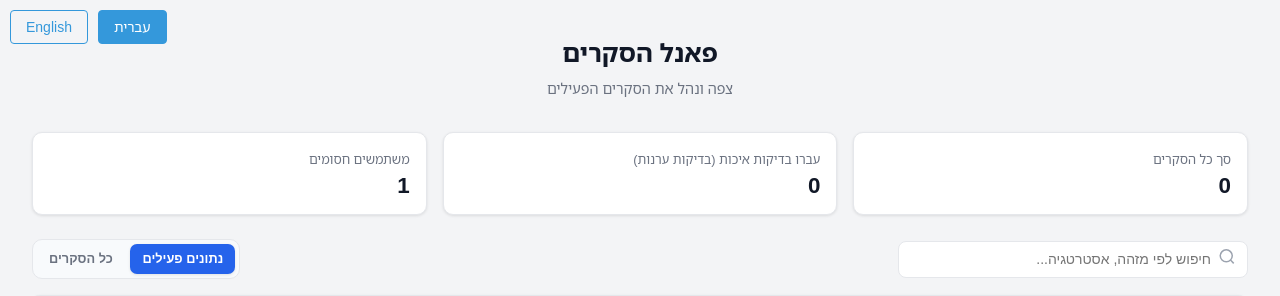
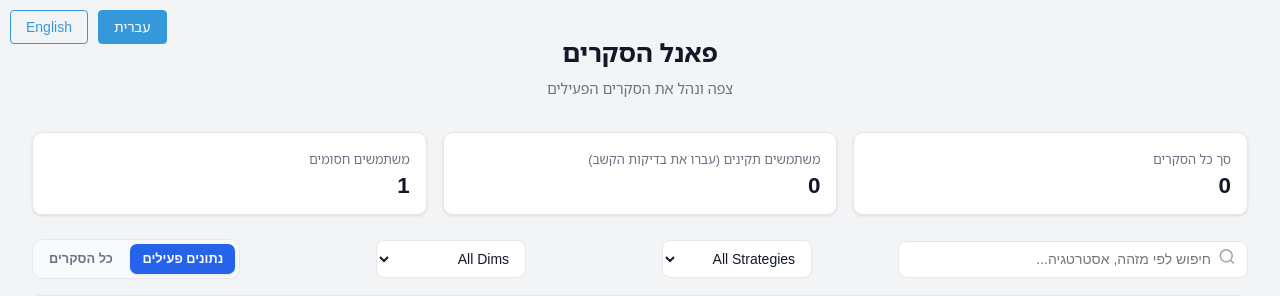
Before and after one commit to ariel-research/budget-survey, a Flask app: page / in a window 1280 px wide. Shown: the top 296 px of the page. Run offline with Flask 3, Linux system fonts and the light colour scheme; data comes from the database, SQL or seed files in the repository; tables that the repository leaves empty hold one stand-in row (values such as "Sample post").

Commit message:
feat(dashboard): add filters, copy-link, and final ui polish
- Add 'Strategy' and 'Dimension' dropdown filters with automatic population.
- Update 'Copy' button to generate and copy a full shareable URL instead of just ID.
- Change date display format to DD/MM/YY.
- Rename participant count label for clarity.
- Ensure 'View Responses' and 'Take Survey' links open in new tabs.
- Refactor dashboard.js to support multi-condition filtering (Search + Toggle + Dropdowns).

```diff
--- a/application/routes/dashboard.py
+++ b/application/routes/dashboard.py
@@ -2,7 +2,7 @@ import logging
 from datetime import datetime
 from json import JSONDecodeError, loads
 
-from flask import Blueprint, render_template
+from flask import Blueprint, render_template, url_for
 
 from application.services.dashboard_service import get_dashboard_metrics
 from application.translations import get_translation
@@ -76,12 +76,22 @@ def parse_survey_data(survey):
             created_dt = None
 
     if created_dt:
-        date_label = created_dt.strftime("%b %d")
+        date_label = created_dt.strftime("%d/%m/%y")
         sort_date = created_dt.strftime("%Y-%m-%d")
 
     is_active_data = participant_count > 0
     dimension_count = len(subjects)
     dimension_label = f"{dimension_count}D" if dimension_count > 0 else "N/A"
+
+    ui_share_link = url_for(
+        "survey.index",
+        userID="test",
+        surveyID="link_copy",
+        internalID=survey.get("id"),
+        lang="he",
+        demo="false",
+        _external=True,
+    )
 
     return {
         "id": survey.get("id"),
@@ -95,6 +105,7 @@ def parse_survey_data(survey):
         "sort_date": sort_date,
         "sort_identity": strategy_name,
         "sort_dim": dimension_count,
+        "ui_share_link": ui_share_link,
     }
 
 
--- a/application/static/css/dashboard_style.css
+++ b/application/static/css/dashboard_style.css
@@ -114,6 +114,24 @@
 }
 
 .search-input:focus {
+    outline: none;
+    border-color: var(--dashboard-primary);
+    box-shadow: 0 0 0 3px rgba(37, 99, 235, 0.15);
+}
+
+.filter-select {
+    height: 2.35rem;
+    border: 1px solid var(--dashboard-border);
+    border-radius: 8px;
+    background: var(--color-background-light);
+    color: var(--dashboard-text);
+    font-size: 0.875rem;
+    padding: 0 0.75rem;
+    min-width: 150px;
+    transition: border-color 0.15s ease, box-shadow 0.15s ease;
+}
+
+.filter-select:focus {
     outline: none;
     border-color: var(--dashboard-primary);
     box-shadow: 0 0 0 3px rgba(37, 99, 235, 0.15);
@@ -428,4 +446,8 @@
         flex: 1 1 100%;
         max-width: none;
     }
+
+    .filter-select {
+        flex: 1 1 170px;
+    }
 }
--- a/application/static/js/dashboard.js
+++ b/application/static/js/dashboard.js
@@ -2,6 +2,8 @@ document.addEventListener("DOMContentLoaded", () => {
     const table = document.querySelector(".master-table");
     const tbody = table?.querySelector("tbody");
     const searchInput = document.querySelector(".search-input");
+    const strategySelect = document.getElementById("filterStrategy");
+    const dimSelect = document.getElementById("filterDim");
     const toggleButtons = Array.from(document.querySelectorAll(".btn-toggle"));
     const sortableHeaders = Array.from(
         table?.querySelectorAll("th.sortable") || []
@@ -10,6 +12,8 @@ document.addEventListener("DOMContentLoaded", () => {
     let searchQuery = "";
     let filterMode =
         document.querySelector(".btn-toggle.active")?.dataset.filter || "active";
+    let selectedStrategy = "all";
+    let selectedDim = "all";
     let sortKey = null;
     let sortDirection = "asc";
 
@@ -17,6 +21,60 @@ document.addEventListener("DOMContentLoaded", () => {
 
     const normalize = (value) => String(value || "").toLowerCase().trim();
     const getRows = () => Array.from(tbody?.querySelectorAll(".survey-row") || []);
+    const formatDimLabel = (rawValue) => {
+        const value = String(rawValue || "").trim();
+        const asNumber = Number(value);
+
+        if (!Number.isNaN(asNumber) && asNumber > 0) {
+            return `${asNumber}D`;
+        }
+        return "N/A";
+    };
+
+    const populateFilters = () => {
+        const rows = getRows();
+        const strategyValues = new Set();
+        const dimValues = new Set();
+
+        rows.forEach((row) => {
+            const identityValue = String(row.dataset.valIdentity || "").trim();
+            const dimValue = String(row.dataset.valDim || "").trim();
+
+            if (identityValue) {
+                strategyValues.add(identityValue);
+            }
+            if (dimValue) {
+                dimValues.add(dimValue);
+            }
+        });
+
+        if (strategySelect) {
+            strategySelect.innerHTML = "";
+            strategySelect.appendChild(new Option("All Strategies", "all"));
+
+            Array.from(strategyValues)
+                .sort((a, b) =>
+                    a.localeCompare(b, undefined, {
+                        sensitivity: "base",
+                        numeric: true,
+                    })
+                )
+                .forEach((value) => {
+                    strategySelect.appendChild(new Option(value, value));
+                });
+        }
+
+        if (dimSelect) {
+            dimSelect.innerHTML = "";
+            dimSelect.appendChild(new Option("All Dims", "all"));
+
+            Array.from(dimValues)
+                .sort((a, b) => Number(a) - Number(b))
+                .forEach((value) => {
+                    dimSelect.appendChild(new Option(formatDimLabel(value), value));
+                });
+        }
+    };
 
     const getSortValue = (row, key) => {
         const datasetKey = `val${key.charAt(0).toUpperCase()}${key.slice(1)}`;
@@ -44,9 +102,28 @@ document.addEventListener("DOMContentLoaded", () => {
         return row.dataset.isActive === "true";
     };
 
+    const matchesStrategy = (row) => {
+        if (selectedStrategy === "all") {
+            return true;
+        }
+        return (row.dataset.valIdentity || "") === selectedStrategy;
+    };
+
+    const matchesDim = (row) => {
+        if (selectedDim === "all") {
+            return true;
+        }
+        return (row.dataset.valDim || "") === selectedDim;
+    };
+
     const applyFilters = () => {
         getRows().forEach((row) => {
-            row.hidden = !(matchesSearch(row) && matchesToggle(row));
+            row.hidden = !(
+                matchesSearch(row) &&
+                matchesToggle(row) &&
+                matchesStrategy(row) &&
+                matchesDim(row)
+            );
         });
     };
 
@@ -115,6 +192,20 @@ document.addEventListener("DOMContentLoaded", () => {
         });
     });
 
+    if (strategySelect) {
+        strategySelect.addEventListener("change", (event) => {
+            selectedStrategy = event.target.value || "all";
+            applyFilters();
+        });
+    }
+
+    if (dimSelect) {
+        dimSelect.addEventListener("change", (event) => {
+            selectedDim = event.target.value || "all";
+            applyFilters();
+        });
+    }
+
     sortableHeaders.forEach((header) => {
         header.addEventListener("click", () => {
             handleSort(header.dataset.sortKey);
@@ -175,20 +266,22 @@ document.addEventListener("DOMContentLoaded", () => {
             return;
         }
 
-        const surveyId = copyButton.dataset.surveyId || "";
+        const copyText =
+            copyButton.dataset.copyText || copyButton.dataset.surveyId || "";
         const copiedMessage = copyButton.dataset.msgCopied || "Copied";
-        if (!surveyId) {
+        if (!copyText) {
             return;
         }
 
         try {
-            await copyWithFallback(surveyId);
+            await copyWithFallback(copyText);
             showCopyFeedback(copyButton, copiedMessage);
         } catch (error) {
-            console.error("Failed to copy survey id:", error);
+            console.error("Failed to copy:", error);
         }
     });
 
+    populateFilters();
     updateSortHeaderState();
     applyFilters();
 });
--- a/application/templates/dashboard/surveys_overview.html
+++ b/application/templates/dashboard/surveys_overview.html
@@ -45,6 +45,14 @@
                        placeholder="{{ translations.search_placeholder }}"
                        data-search-term>
             </div>
+
+            <select id="filterStrategy" class="filter-select">
+                <option value="all">All Strategies</option>
+            </select>
+
+            <select id="filterDim" class="filter-select">
+                <option value="all">All Dims</option>
+            </select>
 
             <div class="toggle-group">
                 <button class="btn-toggle active" data-filter="active">
@@ -148,8 +156,8 @@
                                 <span class="id-text">#{{ survey.id }}</span>
                                 <button class="btn-copy-id"
                                         type="button"
-                                        title="{{ translations.copied_to_clipboard }}"
-                                        data-survey-id="{{ survey.id }}"
+                                        title="Copy Link"
+                                        data-copy-text="{{ survey.ui_share_link }}"
                                         data-msg-copied="{{ translations.copied_to_clipboard }}">
                                     <svg width="14" height="14" viewBox="0 0 24 24" fill="none" stroke="currentColor" stroke-width="2">
                                         <rect x="9" y="9" width="13" height="13" rx="2" ry="2"></rect>
@@ -187,6 +195,7 @@
                             <div class="actions-wrapper">
                                 <a href="{{ url_for('responses.get_survey_responses', survey_id=survey.id) }}"
                                    class="btn-action btn-view"
+                                   target="_blank"
                                    title="{{ translations.view_responses }}">
                                     <svg width="18" height="18" viewBox="0 0 24 24" fill="none" stroke="currentColor" stroke-width="2">
                                         <path d="M1 12s4-8 11-8 11 8 11 8-4 8-11 8-11-8-11-8z"></path>
--- a/application/translations.py
+++ b/application/translations.py
@@ -549,8 +549,8 @@ TRANSLATIONS: Dict[str, Dict[str, Dict[str, str]]] = {
             "en": "Active surveys in the system",
         },
         "total_participants": {
-            "he": "עברו בדיקות איכות (בדיקות ערנות)",
-            "en": "Passed Quality Checks (Attention Checks)",
+            "he": "משתמשים תקינים (עברו את בדיקות הקשב)",
+            "en": "Valid Participants (Passed Attention Checks)",
         },
         "excluded_users": {"he": "משתמשים חסומים", "en": "Blocked Users"},
         "all_participants": {"he": "כל המשתתפים", "en": "All Survey Completers"},
```
